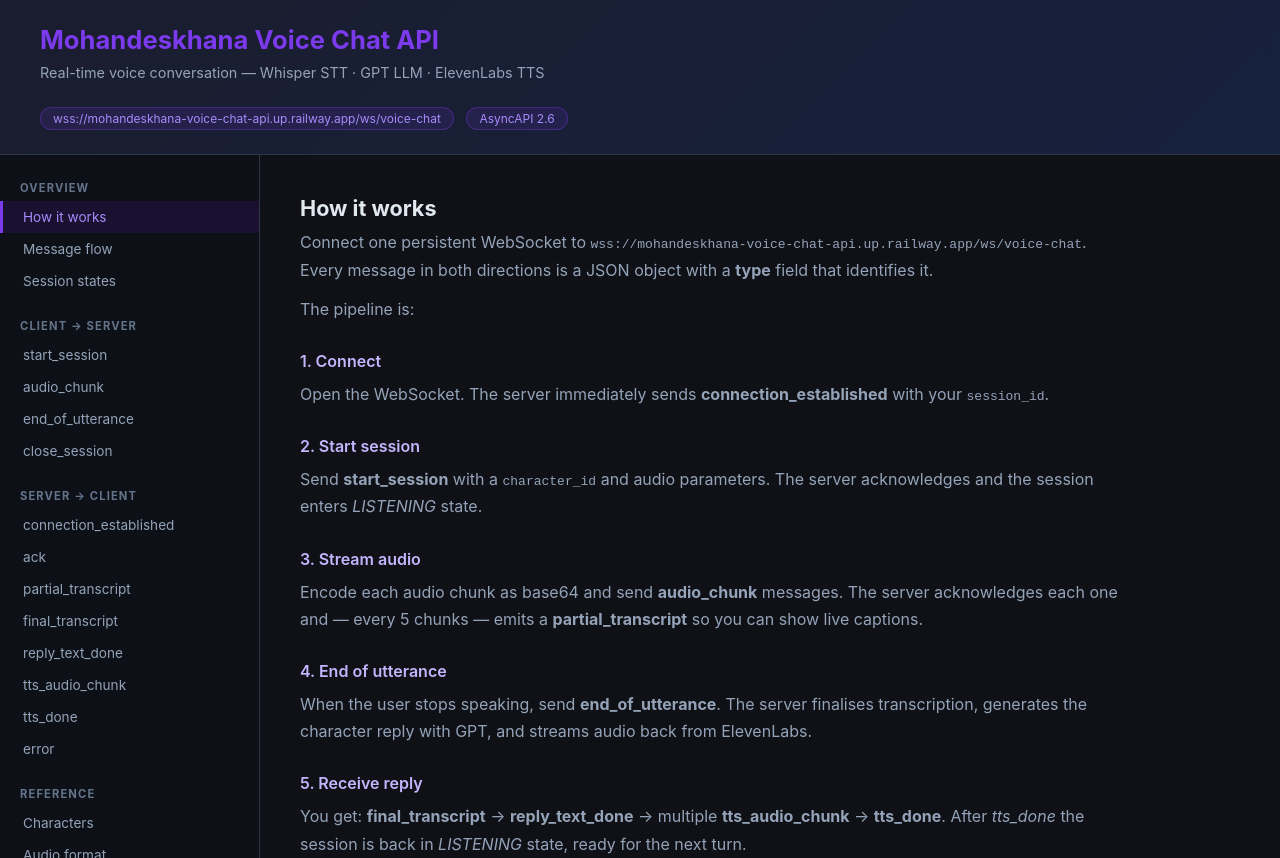
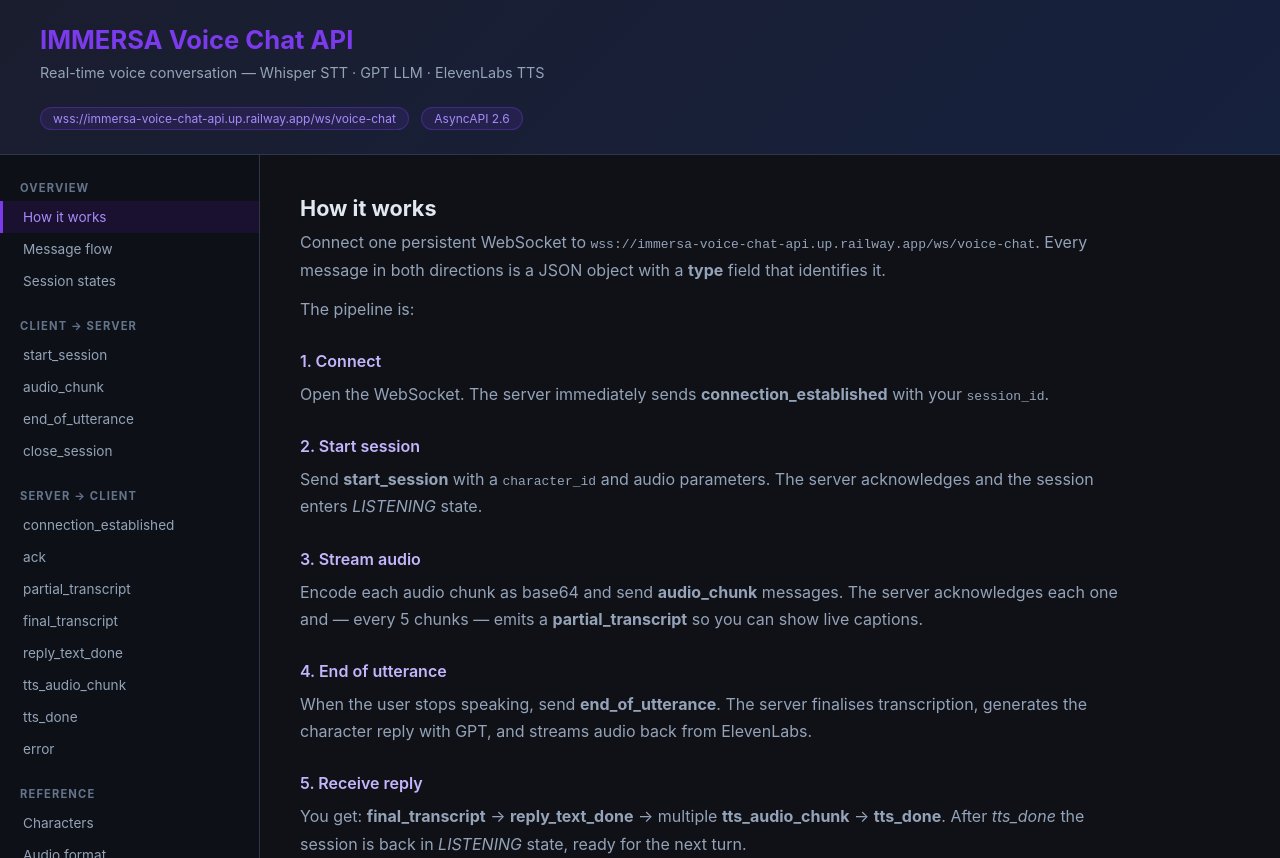
Before and after one commit to MariamElsoufyy/NPC-interaction-replies-generation, a plain HTML site: page docs/index.html in a window 1280 px wide. Drawn offline with Linux system fonts and the light colour scheme.

Commit message:
changed mohandeskhana titles to the actual name

```diff
--- a/docs/index.html
+++ b/docs/index.html
@@ -3,7 +3,7 @@
 <head>
   <meta charset="UTF-8" />
   <meta name="viewport" content="width=device-width, initial-scale=1.0" />
-  <title>Mohandeskhana Voice Chat — API Docs</title>
+  <title>IMMERSA Voice Chat — API Docs</title>
   <style>
     * { box-sizing: border-box; margin: 0; padding: 0; }
     body { font-family: -apple-system, BlinkMacSystemFont, "Segoe UI", Roboto, sans-serif; background: #0f1117; color: #e2e8f0; }
@@ -131,9 +131,9 @@
 <body>
 
 <header>
-  <h1>Mohandeskhana Voice Chat API</h1>
+  <h1>IMMERSA Voice Chat API</h1>
   <p>Real-time voice conversation — Whisper STT · GPT LLM · ElevenLabs TTS</p>
-  <span class="badge">wss://mohandeskhana-voice-chat-api.up.railway.app/ws/voice-chat</span>
+  <span class="badge">wss://immersa-voice-chat-api.up.railway.app/ws/voice-chat</span>
   <span class="badge" style="margin-left:8px">AsyncAPI 2.6</span>
 </header>
 
@@ -170,7 +170,7 @@
     <!-- OVERVIEW -->
     <section id="overview" class="active">
       <h2>How it works</h2>
-      <p>Connect one persistent WebSocket to <code>wss://mohandeskhana-voice-chat-api.up.railway.app/ws/voice-chat</code>. Every message in both directions is a JSON object with a <strong>type</strong> field that identifies it.</p>
+      <p>Connect one persistent WebSocket to <code>wss://immersa-voice-chat-api.up.railway.app/ws/voice-chat</code>. Every message in both directions is a JSON object with a <strong>type</strong> field that identifies it.</p>
       <p>The pipeline is:</p>
       <h3>1. Connect</h3>
       <p>Open the WebSocket. The server immediately sends <strong>connection_established</strong> with your <code>session_id</code>.</p>
```
Also changed, not shown: 1 other file.
